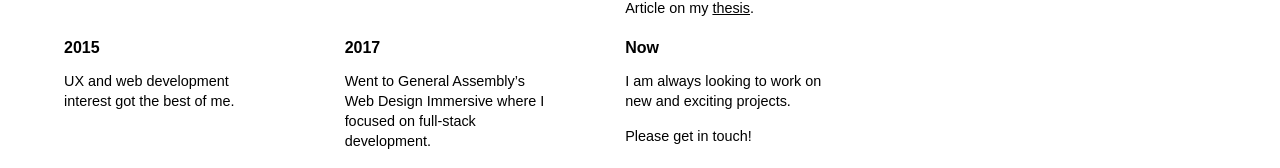
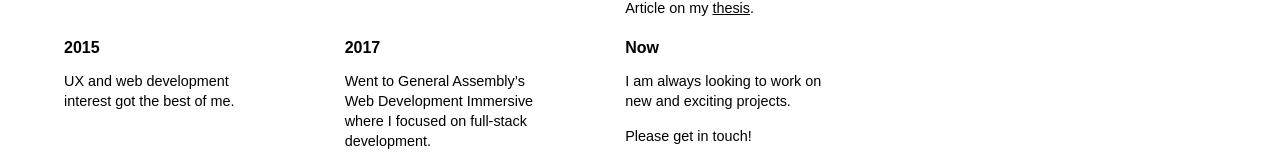
Before and after one commit to Lenorar/lenorarigoniwebsite, a React (Create React App) app: page / in a window 1280 px wide. Shown: the part 771-939 px from the top of the page. Built offline with nearby package versions, Linux system fonts and the light colour scheme; what webfontloader would draw is missing.

Commit message:
text update

```diff
--- a/src/components/About.js
+++ b/src/components/About.js
@@ -73,7 +73,7 @@
                     </div>
                     <div className="timeline-item">
                         <h2 className="about-timeline-year">2017</h2>
-                        <p>Went to General Assembly’s Web Design Immersive where I focused on full-stack development.</p><p>Got really into <a href="http://www.codepuns.com/">coding puns.</a></p>
+                        <p>Went to General Assembly’s Web Development Immersive where I focused on full-stack development.</p><p>Got really into <a href="http://www.codepuns.com/">coding puns.</a></p>
                     </div>
                     <div className="timeline-item">
                         <h2 className="about-timeline-year">Now</h2>
```
